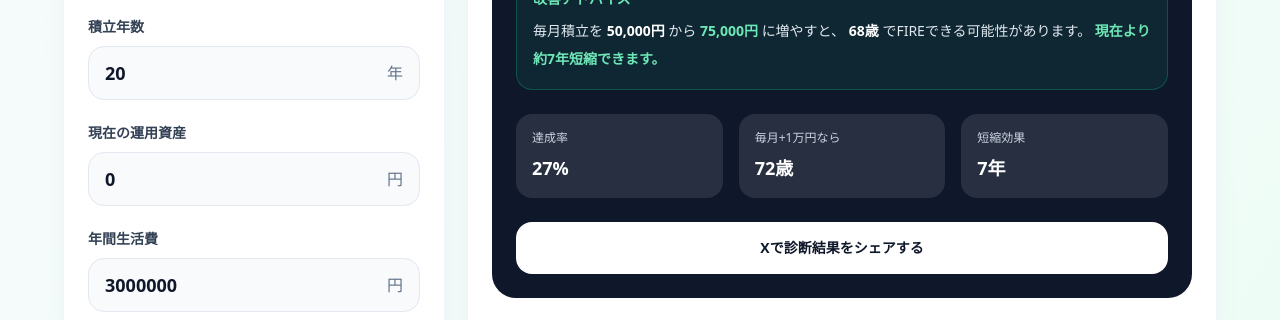
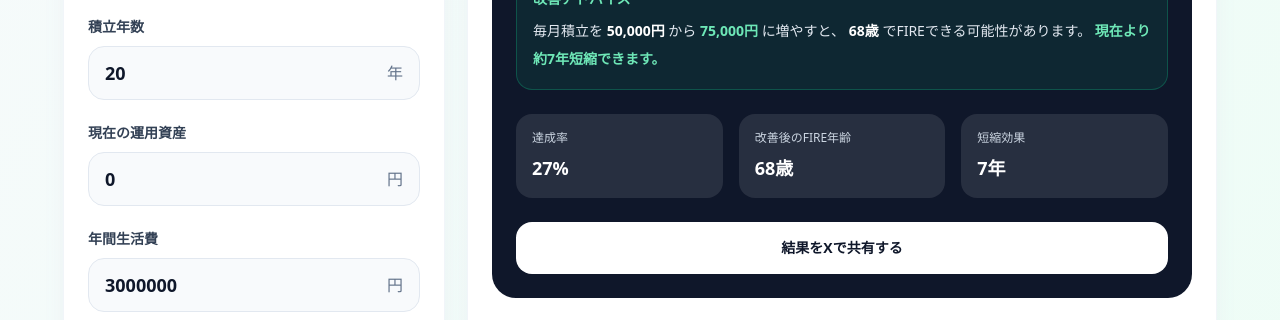
Before and after one commit to shin8612/nisa-simulator, a Next.js app: page / in a window 1280 px wide. Shown: the part 780-1100 px from the top of the page. Built offline with nearby package versions, Linux system fonts and the light colour scheme.

Commit message:
Refine FIRE result cards

```diff
--- a/app/page.tsx
+++ b/app/page.tsx
@@ -30,7 +30,6 @@ function simulate(monthly: number, annualRate: number, years: number, current: n
   const monthlyRate = annualRate / 100 / 12;
   let balance = current;
   let principal = current;
-
   const rows: Row[] = [{ year: 0, principal, balance, profit: balance - principal }];
 
   for (let month = 1; month <= years * 12; month++) {
@@ -84,19 +83,10 @@ export default function Home() {
   const fireAge = fireYears === null ? null : age + fireYears;
 
   const remainingAmount = Math.max(0, fireTarget - last.balance);
-
-  const fireProgress = Math.min(
-    100,
-    Math.round((last.balance / fireTarget) * 100)
-  );
+  const fireProgress = Math.min(100, Math.round((last.balance / fireTarget) * 100));
 
   const recommendedMonthly = Math.round(monthly * 1.5);
-  const recommendedFireYears = calcFireYears(
-    current,
-    recommendedMonthly,
-    annualRate,
-    yearlyCost
-  );
+  const recommendedFireYears = calcFireYears(current, recommendedMonthly, annualRate, yearlyCost);
   const recommendedFireAge =
     recommendedFireYears === null ? null : age + recommendedFireYears;
 
@@ -201,12 +191,8 @@ export default function Home() {
               <div className="mt-6 grid gap-4 sm:grid-cols-3">
                 <MiniCard title="達成率" value={`${fireProgress}%`} />
                 <MiniCard
-                  title="毎月+1万円なら"
-                  value={
-                    calcFireYears(current, monthly + 10000, annualRate, yearlyCost) === null
-                      ? "未達成"
-                      : `${age + Number(calcFireYears(current, monthly + 10000, annualRate, yearlyCost))}歳`
-                  }
+                  title="改善後のFIRE年齢"
+                  value={recommendedFireAge === null ? "未達成" : `${recommendedFireAge}歳`}
                 />
                 <MiniCard
                   title="短縮効果"
@@ -220,7 +206,7 @@ export default function Home() {
                 rel="noopener noreferrer"
                 className="mt-6 block rounded-2xl bg-white px-5 py-4 text-center text-sm font-black text-slate-900 transition hover:bg-emerald-100"
               >
-                Xで診断結果をシェアする
+                結果をXで共有する
               </a>
             </div>
 
```
